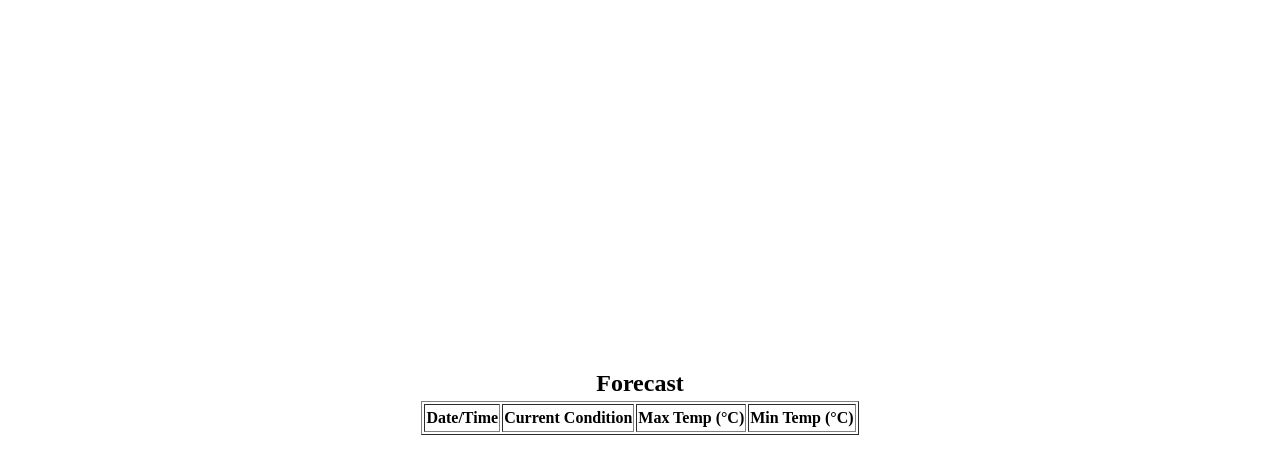
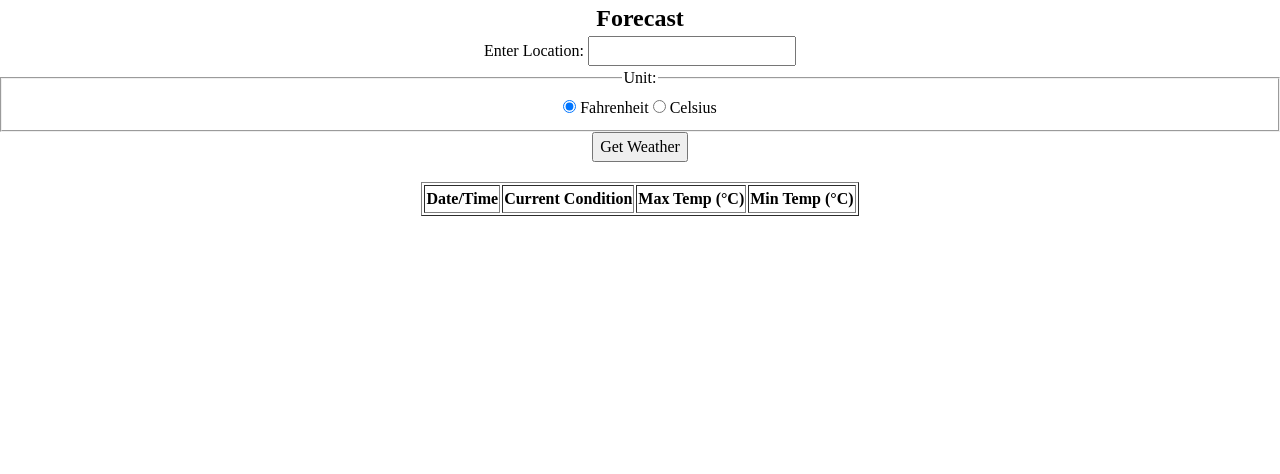
Before and after one commit to Nishivaly/weather, a website built with webpack: page src/template.html in a window 1280 px wide. Built offline with nearby package versions, Linux system fonts and the light colour scheme; no server answers.

Commit message:
Bunch of shit

```diff
--- a/src/api.js
+++ b/src/api.js
@@ -12,6 +12,5 @@ export default (location) => {
       return processData(data);
     })
     .then(([place, data]) => populateTable(data, place))
-    // .then(([place, weatherInfo]) => console.log(place, weatherInfo))
     .catch((error) => console.log(error));
 };
--- a/src/display.js
+++ b/src/display.js
@@ -1,7 +1,9 @@
 export default function populateTable(data, place) {
   document.querySelector("#place").textContent = place;
+
   const tbody = document.querySelector("#weatherTableBody");
   tbody.innerHTML = "";
+
   data.forEach((entry) => {
     const row = document.createElement("tr");
     row.innerHTML = `
@@ -10,6 +12,7 @@ export default function populateTable(data, place) {
         <td>${entry.tempmax}°C</td>
         <td>${entry.tempmin}°C</td>
       `;
+
     tbody.appendChild(row);
   });
 }
--- a/src/index.js
+++ b/src/index.js
@@ -1,4 +1,15 @@
 import "./styles.css";
 import getWeather from "./api";
 
-getWeather("london");
+// getWeather("london");
+
+const weatherForm = document.querySelector("#weatherForm");
+
+(() => {
+  weatherForm.addEventListener("submit", (event) => {
+    event.preventDefault();
+    const location = document.querySelector("#location").value;
+    getWeather(location);
+    weatherForm.reset();
+  });
+})();
--- a/src/styles.css
+++ b/src/styles.css
@@ -3,13 +3,18 @@
 body {
   font-size: 1.6rem;
   height: 100vh;
-  display: flex;
+}
+
+.info {
+  text-align: center;
+  margin-bottom: 20px;
 }
 
 .container {
-  display: flex;
-  flex-direction: column;
-  justify-content: center;
-  align-items: center;
-  flex: 1;
+  display: grid;
+  grid-template-rows: min-content 2fr;
 }
+
+.table-display {
+  justify-self: center;
+}
--- a/src/template.html
+++ b/src/template.html
@@ -7,7 +7,26 @@
   </head>
   <body>
     <div class="container">
+      <div class="info">
         <h2>Forecast</h2>
+        <form id="weatherForm">
+          <label for="location">Enter Location:</label>
+          <input type="text" id="location" name="location" required>
+
+          <fieldset>
+            <legend>Unit:</legend>
+            <label>
+              <input type="radio" name="unit" value="fahrenheit" checked> Fahrenheit
+            </label>
+            <label>
+              <input type="radio" name="unit" value="celsius"> Celsius
+            </label>
+          </fieldset>
+
+          <button type="submit">Get Weather</button>
+        </form>
+      </div>
+      <div class="table-display">
         <h3 id="place"></h3>
         <table border="1">
           <thead>
@@ -24,4 +43,5 @@
         </table>
           </body>
       </div>
+    </div>
 </html>
```
Lines whose indentation alone changed are shown as unchanged.
